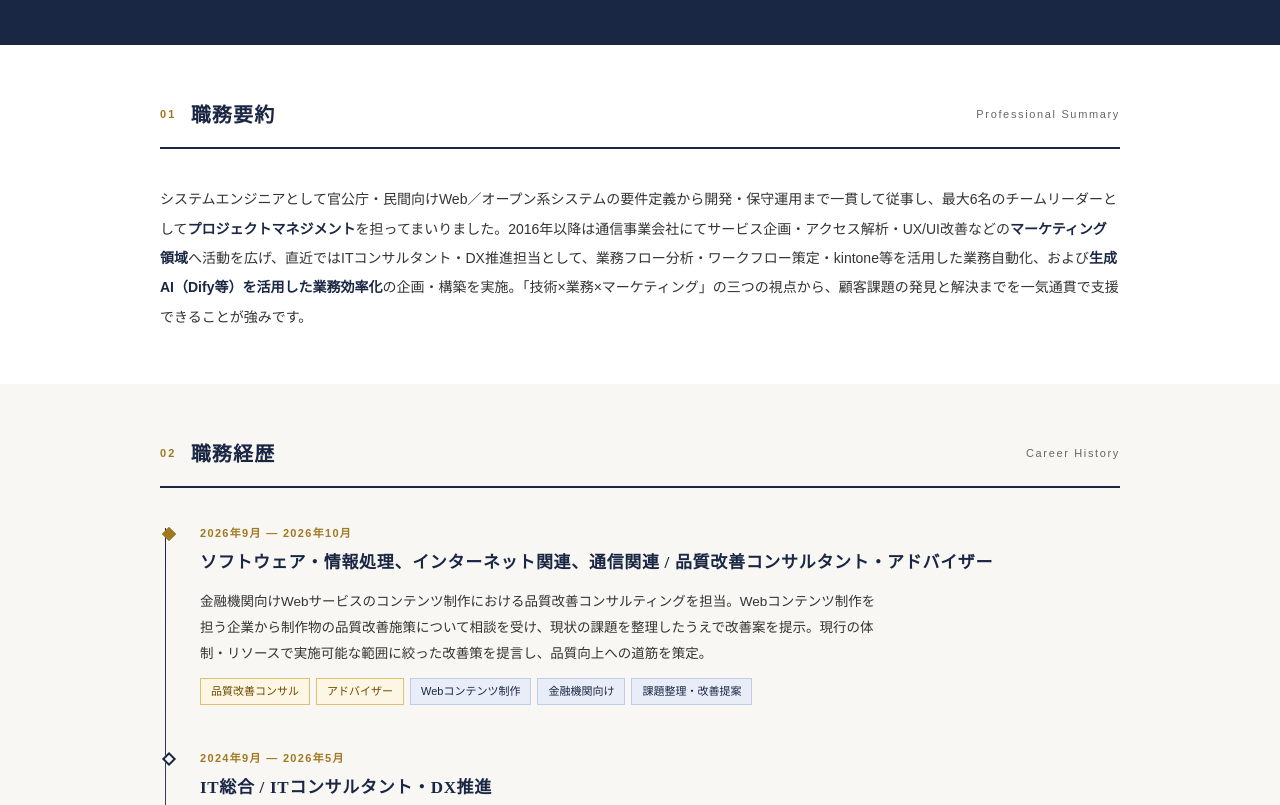
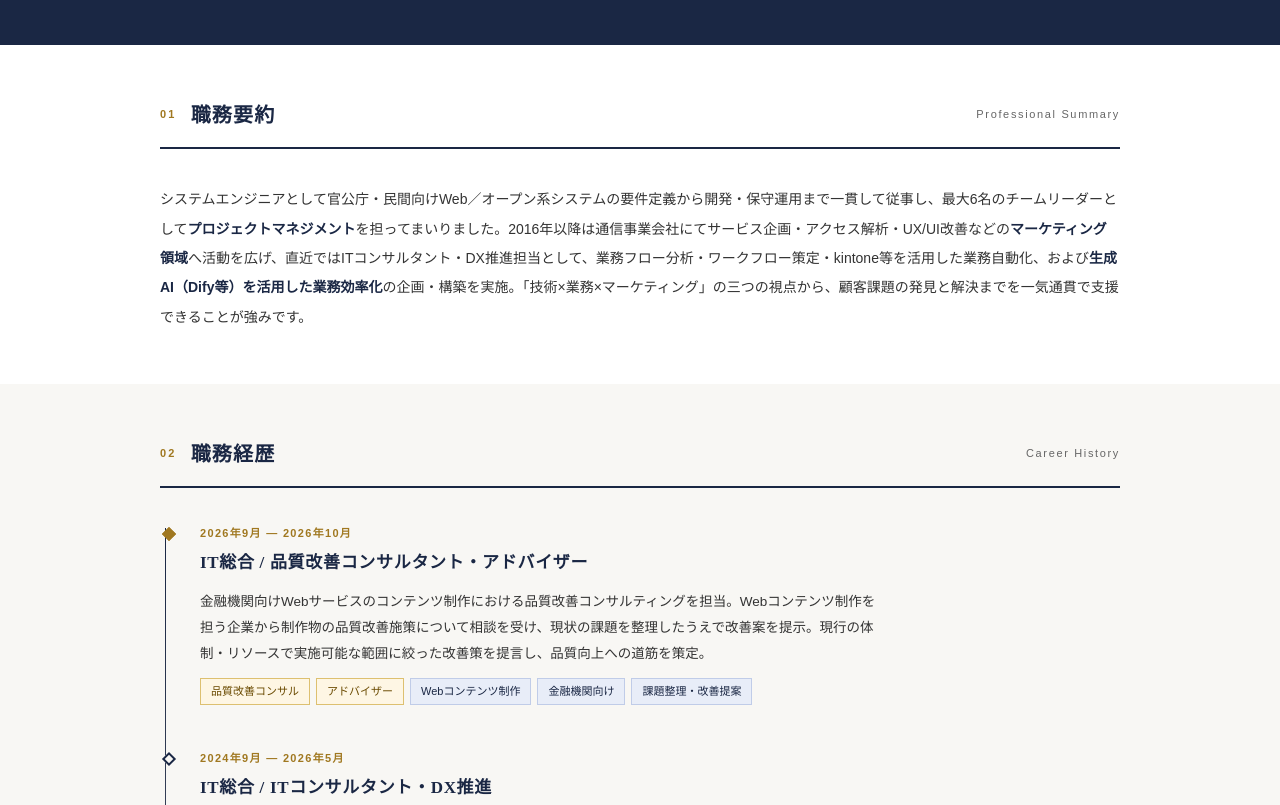
Before and after one commit to S-Yamada-prv/portfolio, a plain HTML site: page index.html in a window 1280 px wide. Shown: the part 295-1100 px from the top of the page. Drawn offline with Linux system fonts and the light colour scheme.

Commit message:
2026年9月〜10月の経歴タイトルを「IT総合 / 品質改善コンサルタント・アドバイザー」に変更
Co-Authored-By: Claude Opus 5.5 <noreply@anthropic.com>

```diff
--- a/index.html
+++ b/index.html
@@ -51,7 +51,7 @@ height="0" width="0" style="display:none;visibility:hidden"></iframe></noscript>
 <div class="wrap">
   <div class="sec-title"><span class="sec-num">02</span><span class="sec-ja">職務経歴</span><span class="sec-en">Career History</span></div>
   <div class="timeline">
-    <div class="tl"><div class="tl-dot now"></div><div class="tl-period">2026年9月 — 2026年10月</div><div class="tl-industry">ソフトウェア・情報処理、インターネット関連、通信関連 / 品質改善コンサルタント・アドバイザー</div><p class="tl-desc">金融機関向けWebサービスのコンテンツ制作における品質改善コンサルティングを担当。Webコンテンツ制作を担う企業から制作物の品質改善施策について相談を受け、現状の課題を整理したうえで改善案を提示。現行の体制・リソースで実施可能な範囲に絞った改善策を提言し、品質向上への道筋を策定。</p><div class="tags"><span class="tag g">品質改善コンサル</span><span class="tag g">アドバイザー</span><span class="tag">Webコンテンツ制作</span><span class="tag">金融機関向け</span><span class="tag">課題整理・改善提案</span></div></div>
+    <div class="tl"><div class="tl-dot now"></div><div class="tl-period">2026年9月 — 2026年10月</div><div class="tl-industry">IT総合 / 品質改善コンサルタント・アドバイザー</div><p class="tl-desc">金融機関向けWebサービスのコンテンツ制作における品質改善コンサルティングを担当。Webコンテンツ制作を担う企業から制作物の品質改善施策について相談を受け、現状の課題を整理したうえで改善案を提示。現行の体制・リソースで実施可能な範囲に絞った改善策を提言し、品質向上への道筋を策定。</p><div class="tags"><span class="tag g">品質改善コンサル</span><span class="tag g">アドバイザー</span><span class="tag">Webコンテンツ制作</span><span class="tag">金融機関向け</span><span class="tag">課題整理・改善提案</span></div></div>
     <div class="tl"><div class="tl-dot"></div><div class="tl-period">2024年9月 — 2026年5月</div><div class="tl-industry">IT総合 / ITコンサルタント・DX推進</div><p class="tl-desc">顧客企業2社（設備工事業・運送業）の案件をPM・ITコンサルとして並行担当。設備工事業向けでは業務フローの可視化・自動化により、施工担当者が現場でその場入力できる仕組みを実現し帰社後の入力作業を不要化（規模6名）。運送業向けではkintone活用のワークフロー策定で紙・Excel運用を電子化し、集計作業の不要化と情報の一元化を実現（規模20名）。要件整理・受入試験・リリースまでのスケジュール管理を主導。</p><div class="tags"><span class="tag g">PM / ITコンサル</span><span class="tag g">kintone</span><span class="tag">業務自動化</span><span class="tag">生成AI</span><span class="tag">Dify</span><span class="tag">PHP / MySQL</span><span class="tag">Backlog（Git）</span></div></div>
     <div class="tl"><div class="tl-dot"></div><div class="tl-period">2022年9月 — 2024年8月</div><div class="tl-industry">IT総合 / DX推進コンサル・開発支援</div><p class="tl-desc">コンサルティング関連企業グループの人事管理業務について、業務フロー見直し・自動化・ワークフロー策定を実施し、人事異動管理業務の申請処理を電子化（Intra-mart）。前半は通信事業会社の個人向けサービスアプリ開発支援として要件整理・受入試験を担当し、運用監視支援（Datadog）によりリリース後の障害検知体制を整備。</p><div class="tags"><span class="tag g">DXコンサル</span><span class="tag">Intra-mart</span><span class="tag">HR業務電子化</span><span class="tag">受入試験</span><span class="tag">Datadog</span></div></div>
     <div class="tl"><div class="tl-dot"></div><div class="tl-period">2021年12月 — 2022年8月</div><div class="tl-industry">インフラ構築支援 / 金融・官公庁</div><p class="tl-desc">金融業向け業務システム更改プロジェクトにおけるインフラ構築試験の部門間調整、試験計画・課題管理支援（Linux／AVAYA／Windows）。官公庁向けインフラ構築における担当部門間調整、試験支援、スケジュール・課題管理支援（Linux／JP1／Windows）。</p><div class="tags"><span class="tag">インフラ構築試験</span><span class="tag">部門間調整</span><span class="tag">JP1</span><span class="tag">AVAYA</span></div></div>
```
